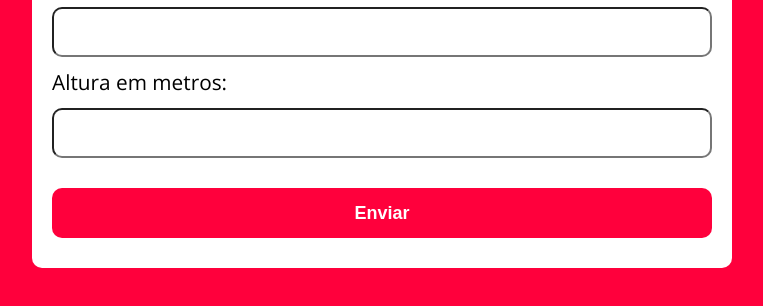
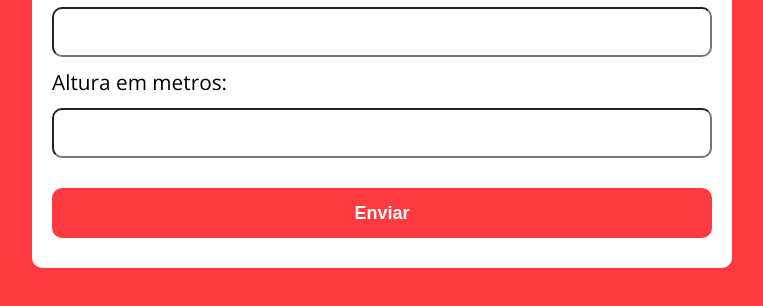
Before and after one commit to Fabio-Matos1303/Calculadora-de-IMC, a plain HTML site: page index.html in a window 1280 px wide. Shown: the part 590-896 px from the top of the page, without its empty margins (258-1021 px from the left). Drawn offline with nearby package versions, Linux system fonts and the light colour scheme.

Commit message:
Update style.css

```diff
--- a/assets/css/style.css
+++ b/assets/css/style.css
@@ -1,7 +1,7 @@
 @import url('https://fonts.googleapis.com/css?family=Open+Sans:400,700&display=swap');
 :root {
-  --primary-color: rgb(255, 0, 60);
-  --primary-color-darker: rgb(134, 0, 31);
+  --primary-color: rgb(255, 58, 64);
+  --primary-color-darker: rgb(179, 50, 54);
 }
 
 * {
```
